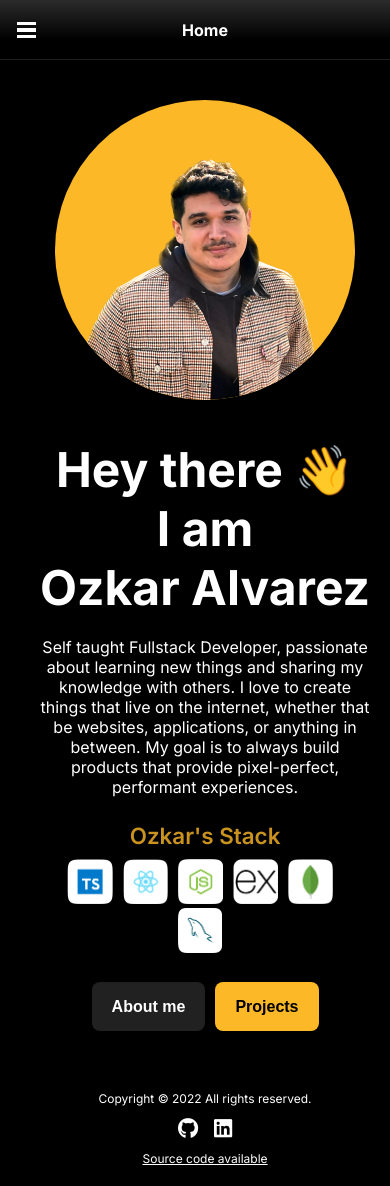
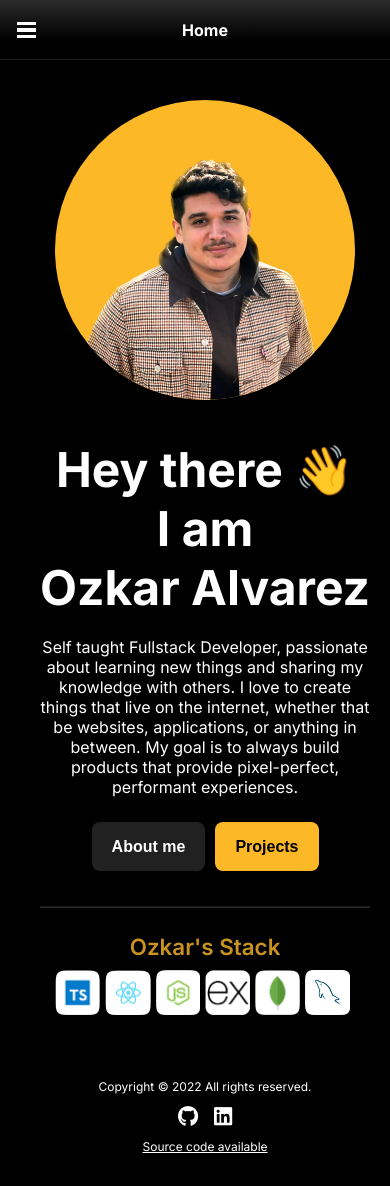
Before and after one commit to oalva-rez/portfolio, a React (Create React App) app: page / in a window 390 px wide. Built offline with nearby package versions, Linux system fonts and the light colour scheme.

Commit message:
added hr and fixed responsive tech img on homepage

```diff
--- a/src/components/header.css
+++ b/src/components/header.css
@@ -20,7 +20,7 @@ nav ul {
 nav ul a {
   text-decoration: none;
   color: white;
-  font-weight: 500;
+  font-weight: 400;
 }
 
 nav ul li {
--- a/src/pages/home/Home.js
+++ b/src/pages/home/Home.js
@@ -24,7 +24,14 @@ export default function Home() {
           anything in between. My goal is to always build products that provide
           pixel-perfect, performant experiences.
         </p>
+
+        <div className="home--buttons">
+          <button onClick={() => navigate("/about")}>About me</button>
+          <button onClick={() => navigate("/projects")}>Projects</button>
+        </div>
+        <hr />
         <h2 className="home--tech-heading">Ozkar's Stack</h2>
+
         <ul className="home--tech">
           <li>
             <img src={ts} alt="typescript" title="Typescript" />
@@ -45,10 +52,6 @@ export default function Home() {
             <img src={mysql} alt="mysql" title="MySQL" />
           </li>
         </ul>
-        <div className="home--buttons">
-          <button onClick={() => navigate("/about")}>About me</button>
-          <button onClick={() => navigate("/projects")}>Projects</button>
-        </div>
       </section>
       <div className="home--image">
         <img src={ozkar} alt="ozkar" className="ozkar-headshot" />
--- a/src/pages/home/home.css
+++ b/src/pages/home/home.css
@@ -30,6 +30,10 @@
   flex-wrap: wrap;
   margin-top: 10px;
   list-style: none;
+}
+.home--container hr {
+  margin-top: 35px;
+  border-color: rgba(255, 255, 255, 0.151);
 }
 .home--tech img {
   height: 45px;
@@ -121,3 +125,9 @@
     padding: 20px 10px;
   }
 }
+
+@media (max-width: 417px) {
+  .home--tech img {
+    margin-right: 5px;
+  }
+}
```
